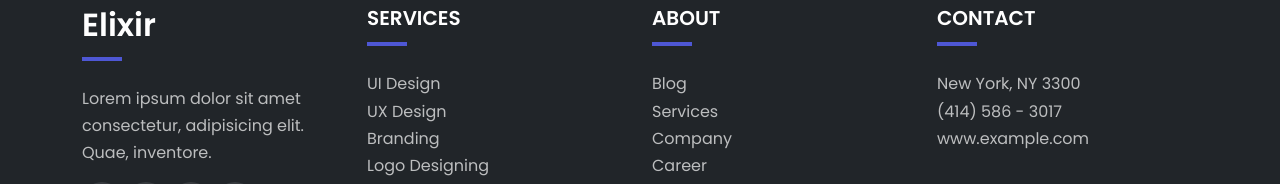
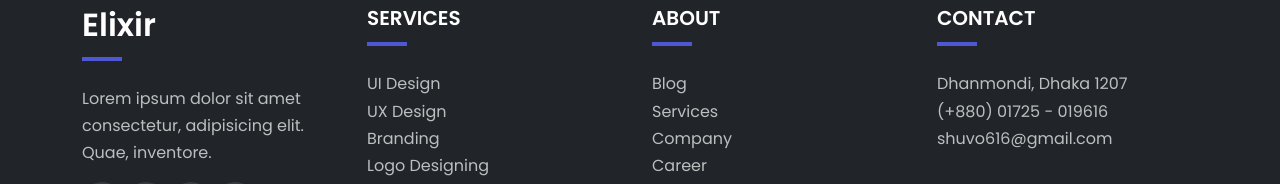
Before and after one commit to shuvo616/Elixir, a plain HTML site: page index.html in a window 1280 px wide. Shown: the part 8721-8905 px from the top of the page. Drawn offline with nearby package versions, Linux system fonts and the light colour scheme; some packages are replaced by stand-ins of ours; a script that the page names is missing.

Commit message:
Some brush up and modify

```diff
--- a/index.html
+++ b/index.html
@@ -672,9 +672,9 @@
                         <h5 class="mb-0 text-white">CONTACT</h5>
                         <div class="line"></div>
                         <ul>
-                            <li>New York, NY 3300</li>
-                            <li>(414) 586 - 3017</li>
-                            <li>www.example.com</li>
+                            <li>Dhanmondi, Dhaka 1207</li>
+                            <li>(+880) 01725 - 019616</li>
+                            <li>shuvo616@gmail.com</li>
                         </ul>
                     </div>
                 </div>
```
